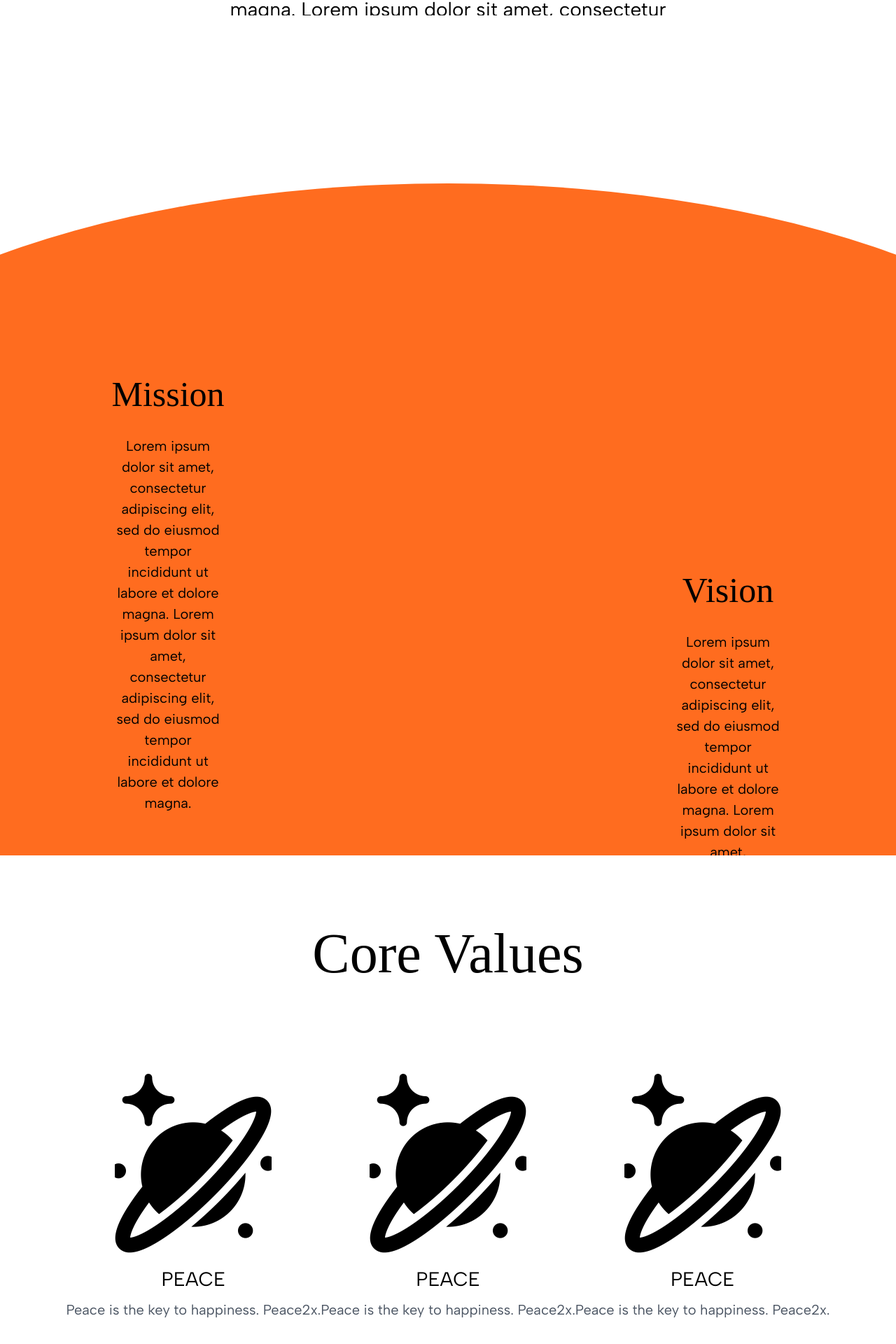
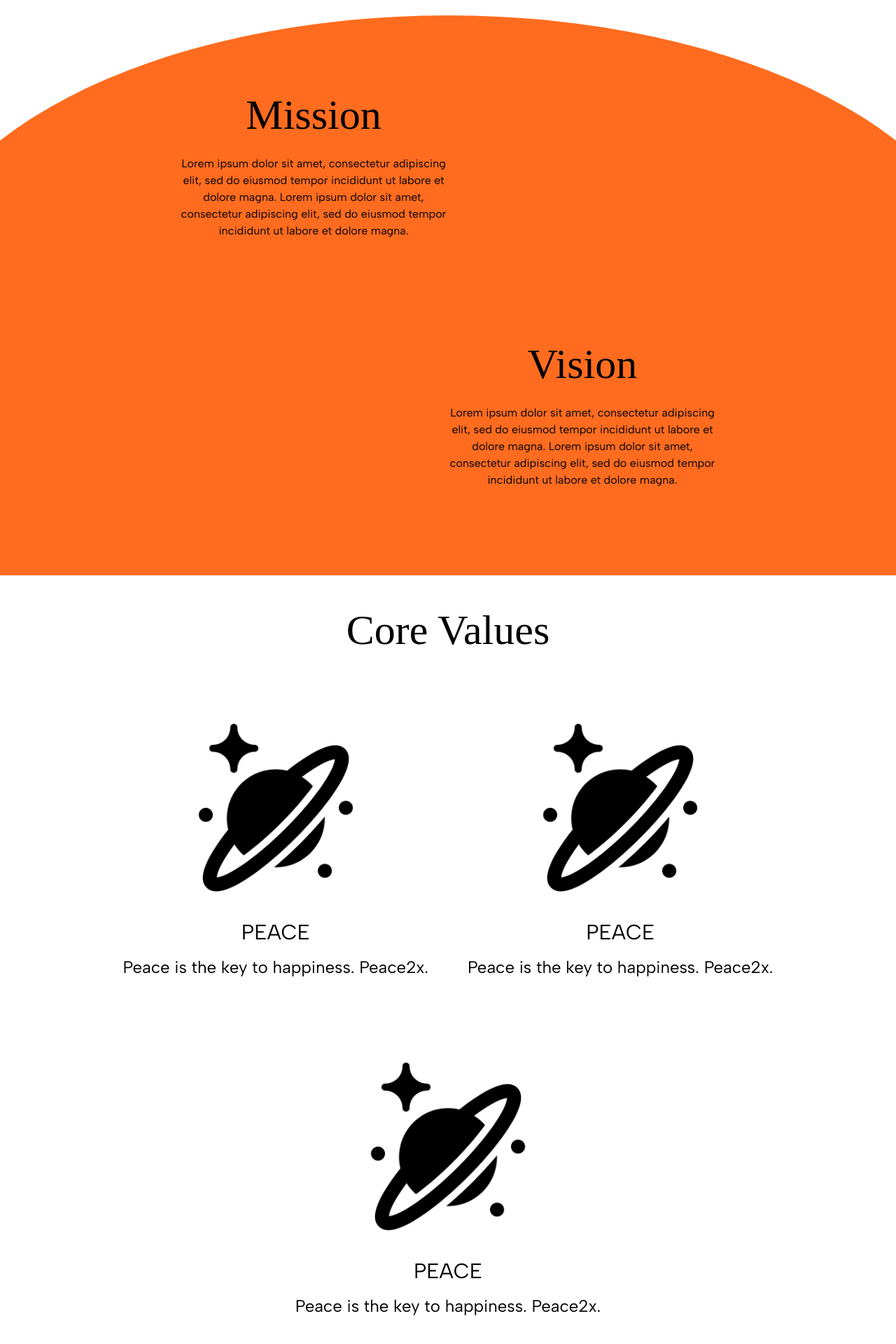
Before and after one commit to computerscience-person/Group2_WVSU-Orbit, a React (Vite) app in the folder frontend/: page /about in a window 1280 px wide. Shown: the part 778-2698 px from the top of the page at 70% size. Built offline with nearby package versions, Linux system fonts and the light colour scheme; a web font is replaced by a local one.

Commit message:
Added responsive design. Webpage and components are now available at sm, md and lg sizes

```diff
--- a/frontend/src/components/CoreValues.tsx
+++ b/frontend/src/components/CoreValues.tsx
@@ -15,13 +15,17 @@ const CoreValues: React.FC<AboutCoreValues> = ({
     <div className="flex flex-col items-center">
       {/* Background image */}
       <div
-        className="w-56 h-64 mx-auto mt-8 flex-shrink-0 bg-cover bg-center rounded-lg"
-        style={{ backgroundImage: `url(${imageSrc})` }}
-      ></div>
+        className=" sm:w-40 md:w-60 lg:w-60 sm:h-40 md:h-60 lg:h-60 md:mt-16 lg:mt-16 flex justify-center items-center rounded-lg"
+        style={{}}
+      >
+        <img src={imageSrc} alt="DevImage" />
+      </div>
       {/* Core title */}
-      <p className="font-content text-[28px] mt-4 text-center">{coreTitle}</p>
+      <p className="font-content sm:text-2xl md:text-3xl lg:text-3xl sm:mt-8 md:mt-10 lg:mt-10 text-center">
+        {coreTitle}
+      </p>
       {/* Core description */}
-      <p className="font-content text-[20px] mt-2 text-center text-gray-600">
+      <p className="font-content sm:text-1xl md:text-2xl lg:text-2xl mt-4 text-center">
         {coreDesc}
       </p>
     </div>
--- a/frontend/src/components/DevsDisplay.tsx
+++ b/frontend/src/components/DevsDisplay.tsx
@@ -17,15 +17,17 @@ const DevsDisplay: React.FC<DevsDisplayValues> = ({
     <div className="flex flex-col items-center">
       {/* Background image */}
       <div
-        className="w-[35vh] h-[45vh] mx-auto mt-[-6vh] flex justify-center items-center rounded-lg"
+        className=" sm:w-40 md:w-60 lg:w-60 sm:h-60 md:h-80 lg:h-80 mx-auto flex justify-center items-center rounded-lg"
         style={{ backgroundColor: bgColor }}
       >
         <img src={imageSrc} alt="DevImage" />
       </div>
       {/* Core title */}
-      <p className="font-content text-[28px] mt-4 text-center">{devName}</p>
+      <p className="font-content sm:text-2xl md:text-3xl lg:text-3xl sm:mt-8 md:mt-8 lg:mt-8 text-center">
+        {devName}
+      </p>
       {/* Core description */}
-      <p className="font-content text-[20px] mt-2 text-center text-gray-600">
+      <p className="font-content sm:text-1xl md:text-2xl lg:text-2xl mt-4 text-center">
         {devRole}
       </p>
     </div>
--- a/frontend/src/pages/AboutUs.tsx
+++ b/frontend/src/pages/AboutUs.tsx
@@ -1,6 +1,9 @@
 import React from "npm:react";
 import CoreValues from "../components/CoreValues";
 import DevsDisplay from "../components/DevsDisplay";
+
+import Nav from "../components/Nav.tsx";
+import Footer from "../components/Footer.tsx";
 
 import sampleImage from "../assets/coreValues/saturn.png";
 
@@ -63,49 +66,54 @@ const coreValuesComponents = [
 
 const AboutUs = () => {
   return (
-    // CREATING A PARENT DIV TO ACCOMMODATE THE MULTIPLE LAYERS
-    <div className="overflow-hidden">
+    <>
       {/* LAYER 1 */}
-      <div className="h-screen bg-white relative">
-        {/* OVAL */}
-        <div className="absolute left-1/2 -translate-x-1/2 w-[150%] h-[100vh] bg-[#FF6C1F] rounded-[80%_80%] top-[-50%]"></div>
-        {/* ABOUT WVSU TEXT */}
-        <div className="font-leader z-2 text-center flex flex-wrap justify-center absolute items-center text-[80px] w-full mt-[20vh] pl-[30vh] pr-[30vh]">
+      <div className="white flex flex-col min-h-screen overflow-hidden">
+        <Nav />
+        <div className="relative">
+          <div className="absolute left-1/2 -translate-x-1/2 sm:w-[120vw] sm:h-[85vh] md:w-[120vw] md:h-[100vh]  lg:w-[120vw] lg:h-[100vh] bg-[#FF6C1F] rounded-[50%_50%] top-[-50vh] -z-10"></div>
+        </div>
+        <div className="flex flex-col items-center space-y-4 my-8 sm:my-16 md:mx-8 lg:mx-8">
+          {/* ABOUT WVSU ORBIT */}
+          <h1 className="font-leader text-3xl sm:text-5xl md:text-7xl lg:text-7xl">
             ABOUT WVSU ORBIT
-        </div>
-        <div className="font-content text-center flex flex-wrap justify-center items-center pt-[70vh] text-[28px] pl-[40vh] pr-[40vh]">
+          </h1>
+          <p className="font-content text-base sm:text-sm sm:mx-20 sm:my-24 sm:pt-60 md:text-xl md:pt-72 md:mx-64 lg:text-xl lg:pt-72 lg:mx-64 text-center">
             WVSU Orbit kckvkvnsknvskvnksvs t kckvkvnsknvskvnksvst
-          kckvkvnsknvskvnksvst kckvkvnsknvskvnksvst kckvkvnsknvLorem ipsum dolor
-          sit amet, consectetur adipiscing elit, sed do eiusmod tempor
+            kckvkvnsknvskvnksvst kckvkvnsknvskvnksvst kckvkvnsknvLorem ipsum
+            dolor sit amet, consectetur adipiscing elit, sed do eiusmod tempor
             incididunt ut labore et dolore magna. Lorem ipsum dolor sit amet,
             consectetur adipiscing elit, sed do eiusmod tempor incididunt
+          </p>
         </div>
       </div>
-
-      {/* CREATING A PARENT DIV TO ACCOMMODATE THE MULTIPLE LAYERS */}
-      <div className="min-h-screen overflow-hidden">
       {/* LAYER 2 */}
-        <div className="h-[150vh] bg-white relative">
-          {/* OVAL */}
-          <div className="absolute left-1/2 -translate-x-1/2 w-[150%] h-[100vh] bg-[#FF6C1F] rounded-[80%_80%] top-[20%]"></div>
-          <div className="absolute left-1/2 -translate-x-1/2 w-[250%] h-[500%] bg-[#FF6C1F] top-[70%]"></div>
-          {/* MISSION */}
-          <div className="font-leader z-2 text-center flex flex-wrap justify-center absolute items-center text-[50px] w-full mt-[63vh] pl-[20vh] pr-[120vh]">
+      <div className="white flex flex-col min-h-screen overflow-hidden items-center">
+        <div className="relative">
+          <div className="absolute left-1/2 -translate-x-1/2 sm:w-[120vw] sm:h-[85vh] md:w-[120vw] md:h-[100vh]  lg:w-[120vw] lg:h-[100vh] bg-tangerine rounded-[50%_50%] top-[0vh] -z-10"></div>
+        </div>
+        <div className="relative">
+          <div className="absolute left-1/2 -translate-x-1/2 sm:w-[100vw] sm:h-[85vh] md:w-[110vw] md:h-[80vh] lg:w-[110vw] lg:h-[80vh] bg-tangerine top-[30vh] -z-10"></div>
+        </div>
+        {/* Mission */}
+        <div className="relative sm:h-48 sm:w-80 md:h-52 md:w-96 lg:h-52 lg:w-96 text-center sm:mt-24 md:mt-28 lg:mt-28 sm:mr-80 md:mr-96 lg:mr-96 sm:mb-9">
+          <h1 className="font-leader text-3xl sm:text-4xl md:text-6xl lg:text-6xl">
             Mission
-          </div>
-          {/* MISSION STATEMENT */}
-          <p className="font-content z-2 text-center flex flex-wrap justify-center absolute items-center pt-[0vh] text-[20px] w-full mt-[75vh] pl-[20vh] pr-[120vh]">
+          </h1>
+          <p className="font-content text-base my-7 sm:text-sm md:text-base lg:text-base">
             Lorem ipsum dolor sit amet, consectetur adipiscing elit, sed do
             eiusmod tempor incididunt ut labore et dolore magna. Lorem ipsum
             dolor sit amet, consectetur adipiscing elit, sed do eiusmod tempor
             incididunt ut labore et dolore magna.
           </p>
-          {/* VISION */}
-          <div className="font-leader z-2 text-center flex flex-wrap justify-center absolute items-center text-[50px] w-full mt-[98vh] pl-[120vh] pr-[20vh]">
+        </div>
+
+        {/* Vision */}
+        <div className="relative sm:h-48 sm:w-80 md:h-52 md:w-96 lg:w-96 text-center sm:mt-24 md:mt-28 lg:mt-28 sm:ml-80 md:ml-96 lg:ml-96 sm:mb-9">
+          <h1 className="font-leader text-3xl sm:text-4xl md:text-6xl lg:text-6xl">
             Vision
-          </div>
-          {/* VISION STATEMENT */}
-          <p className="font-content z-2 text-center flex flex-wrap justify-center absolute items-center pt-[35vh] text-[20px] w-full mt-[75vh] pl-[120vh] pr-[20vh]">
+          </h1>
+          <p className="font-content text-base my-7 sm:text-sm md:text-base lg:text-base">
             Lorem ipsum dolor sit amet, consectetur adipiscing elit, sed do
             eiusmod tempor incididunt ut labore et dolore magna. Lorem ipsum
             dolor sit amet, consectetur adipiscing elit, sed do eiusmod tempor
@@ -114,13 +122,11 @@ const AboutUs = () => {
         </div>
       </div>
       {/* CREATING A PARENT DIV TO ACCOMMODATE THE MULTIPLE LAYERS */}
-      <div className="overflow-hidden">
-        {/* LAYER 3 */}
-        <div className="h-[120vh] bg-white relative">
-          <p className="font-leader z-2 text-center flex flex-wrap justify-center items-center pt-[10vh] text-[80px] whitespace-nowrap">
+      <div className="bg-white flex flex-col min-h-screen overflow-hidden items-center">
+        <h1 className="font-leader text-3xl sm:text-4xl md:text-6xl lg:text-6xl sm:mt-10 md:mt-12 lg:mt-12">
           Core Values
-          </p>
-          <div className="flex flex-row flex-wrap justify-center items-center pt-[10vh]">
+        </h1>
+        <div className="flex flex-row flex-wrap justify-center sm:mt-16 md:mt-10 lg:mt-10 sm:gap-32 md:gap-14 lg:gap-14 sm:mb-16">
           {coreValuesComponents.map((components, index) => (
             <CoreValues
               key={index}
@@ -131,16 +137,15 @@ const AboutUs = () => {
           ))}
         </div>
       </div>
-      </div>
 
       {/* CREATING A PARENT DIV TO ACCOMMODATE THE MULTIPLE LAYERS */}
       <div className="overflow-hidden">
         {/* LAYER 4 */}
-        <div className="h-[210vh] bg-[#FF6C1F] relative">
-          <p className="font-leader z-2 text-center flex flex-wrap justify-center items-center pt-[10vh] text-[80px] whitespace-nowrap">
+        <div className="flex flex-col min-h-screen overflow-hidden items-center bg-tangerine">
+          <p className="font-leader text-3xl sm:text-4xl md:text-6xl lg:text-6xl  sm:mt-10 md:mt-12 lg:mt-12">
             Team Behind WVSU Orbit
           </p>
-          <div className="flex flex-wrap justify-center items-center gap-[30vh] min-h-screen pt-[30vh]">
+          <div className="flex flex-wrap justify-center items-center sm:gap-32 md:gap-32 lg:gap-32 sm:pt-20 md:pt-32 lg:pt-32 sm:mb-10 md:mb-20 lg:mb-20 md:mx-24">
             {devDisplayComponents.map((components, index) => (
               <DevsDisplay
                 key={index}
@@ -153,7 +158,8 @@ const AboutUs = () => {
           </div>
         </div>
       </div>
-    </div>
+      <Footer />
+    </>
   );
 };
 
```
Lines whose indentation alone changed are shown as unchanged.
